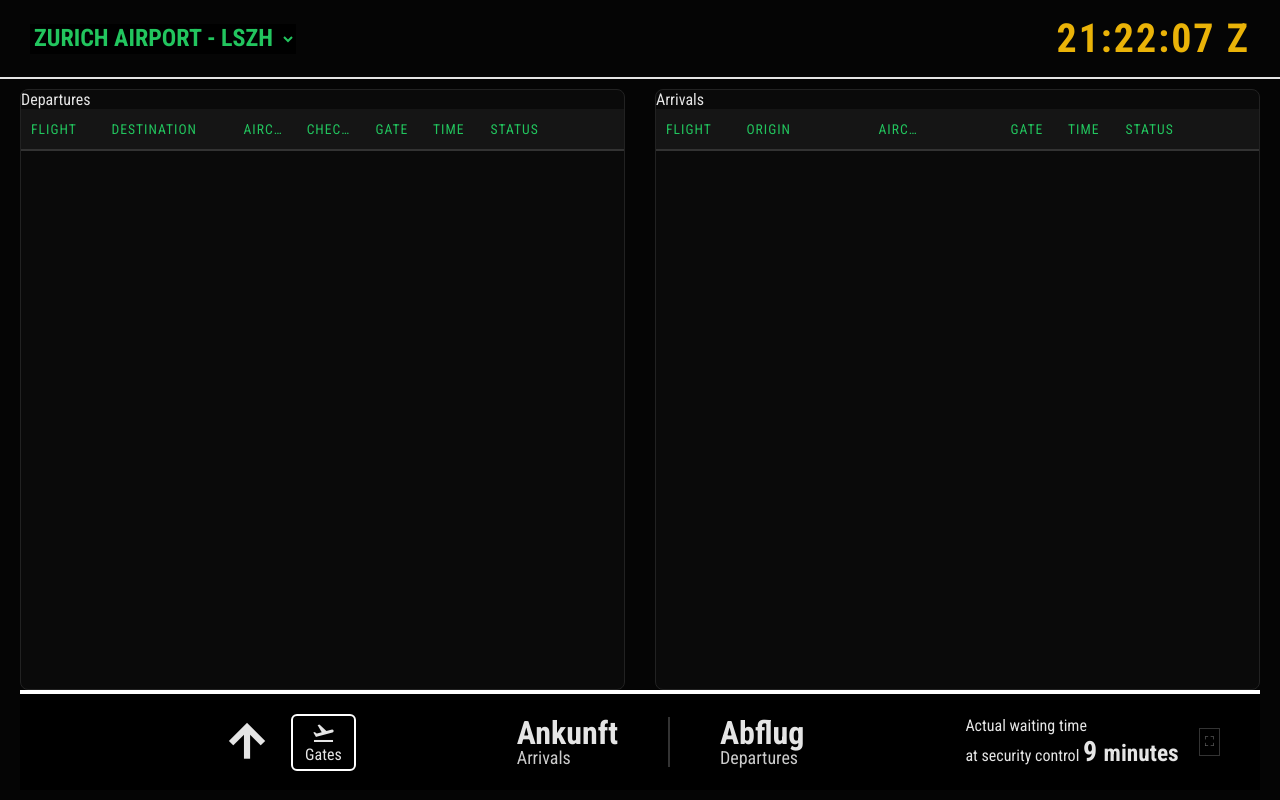
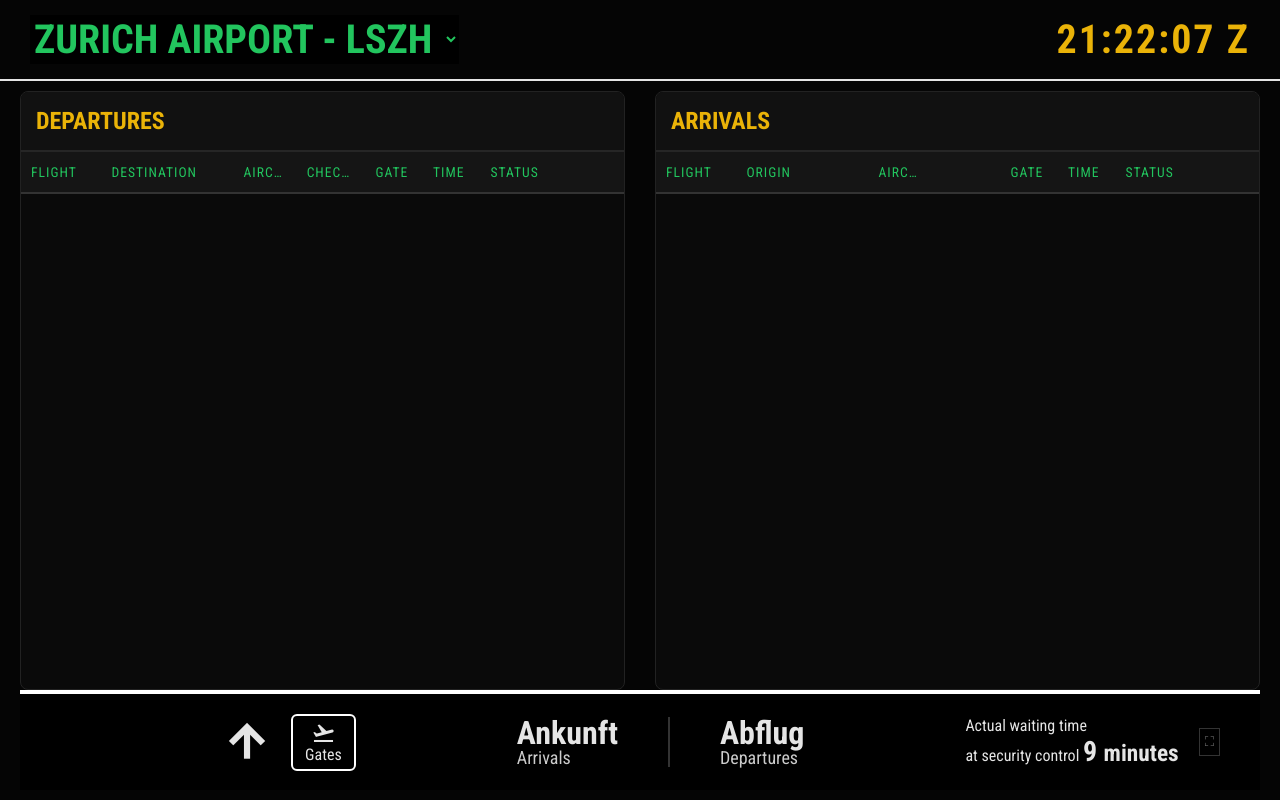
Before and after one commit to tazmattar/flight-board, a Flask app: page / in a window 1280 px wide. Run offline with Flask 3, Linux system fonts and the light colour scheme; lists and menus that the app fills with data are empty; some libraries are stand-ins or nearby versions.

Commit message:
css fixes to table names

```diff
--- a/static/css/style.css
+++ b/static/css/style.css
@@ -21,7 +21,7 @@
 * { margin: 0; padding: 0; box-sizing: border-box; }
 
 /* 1. ANCHORED LAYOUT (Sticky Header/Footer) */
-body {
+html, body {
     background-color: var(--bg-black);
     color: var(--text-white);
     font-family: var(--font-ui);
@@ -37,6 +37,7 @@ body {
     flex-direction: column;
     height: 100%;
     width: 100%;
+    overflow: hidden;
 }
 
 /* 2. HEADER (Fixed) */
@@ -53,7 +54,7 @@ body {
 
 .airport-selector select {
     background: black; color: var(--fids-green); border: none;
-    font-family: var(--font-ui); font-size: 1.5rem; font-weight: 700;
+    font-family: var(--font-ui); font-size: 2.5rem; font-weight: 700;
     text-transform: uppercase; cursor: pointer; outline: none;
 }
 .clock-container {
@@ -96,17 +97,27 @@ body {
     overflow: hidden;    /* Mask content that is too long */
 }
 
-/* Sticky Table Headers */
+/* Sticky Table Headers - RESTORED STYLES */
 .section-divider {
-    /* ... (keep existing styles) ... */
-    flex-shrink: 0;      /* Never shrink the header */
+    font-size: 1.5rem;
+    font-weight: 700;
+    text-transform: uppercase;
+    color: var(--fids-yellow);
+    padding: 15px;
+    background: #111;
+    border-bottom: 2px solid var(--border-dim);
+    display: flex;
+    justify-content: space-between;
+    align-items: center;
+    flex-shrink: 0;      /* Keep header fixed */
 }
 
 .table-scroll-area {
     flex: 1;            /* Take remaining height in the panel */
     min-height: 0;      /* Allow shrinking */
     overflow-y: auto;   /* Enable scrolling inside this box only */
-    scrollbar-width: none; /* Optional: Hide scrollbar for cleaner look */
+    scrollbar-width: none; /* Hide scrollbar Firefox */
+    scroll-behavior: smooth;
 }
 /* Hide scrollbar for Webkit (Chrome/Safari) */
 .table-scroll-area::-webkit-scrollbar { display: none; }
@@ -193,7 +204,7 @@ body {
 .flight-cell { display: flex; align-items: center; gap: 10px; }
 
 /* =========================================
-   7. ORIENTATION MEDIA QUERIES (The Magic)
+   7. ORIENTATION MEDIA QUERIES
    ========================================= */
 
 /* PORTRAIT MODE (Stacked Layout) */
@@ -203,14 +214,12 @@ body {
     }
     .airport-selector select { font-size: 2rem; }
 
-    /* Bigger fonts since we have full width */
     :root {
         --font-size-cell: 1.4rem;
         --font-size-header: 1.1rem;
         --row-height: 50px;
     }
 
-    /* Relaxed Column Widths */
     .flight-table th:nth-child(1) { width: 15%; } /* Flight */
     .flight-table th:nth-child(2) { width: 30%; } /* Dest */
     .flight-table th:nth-child(3) { width: 10%; } /* A/C */
@@ -226,14 +235,12 @@ body {
         flex-direction: row; /* Side by side */
     }
 
-    /* Compact fonts to prevent bunching */
     :root {
         --font-size-cell: 0.95rem; /* Smaller font */
         --font-size-header: 0.85rem;
         --row-height: 36px; /* Tighter rows */
     }
 
-    /* Tighter Column Widths */
     .flight-table th:nth-child(1) { width: 14%; } /* Flight */
     .flight-table th:nth-child(2) { width: 22%; } /* Dest */
     .flight-table th:nth-child(3) { width: 10%; } /* A/C */
```
